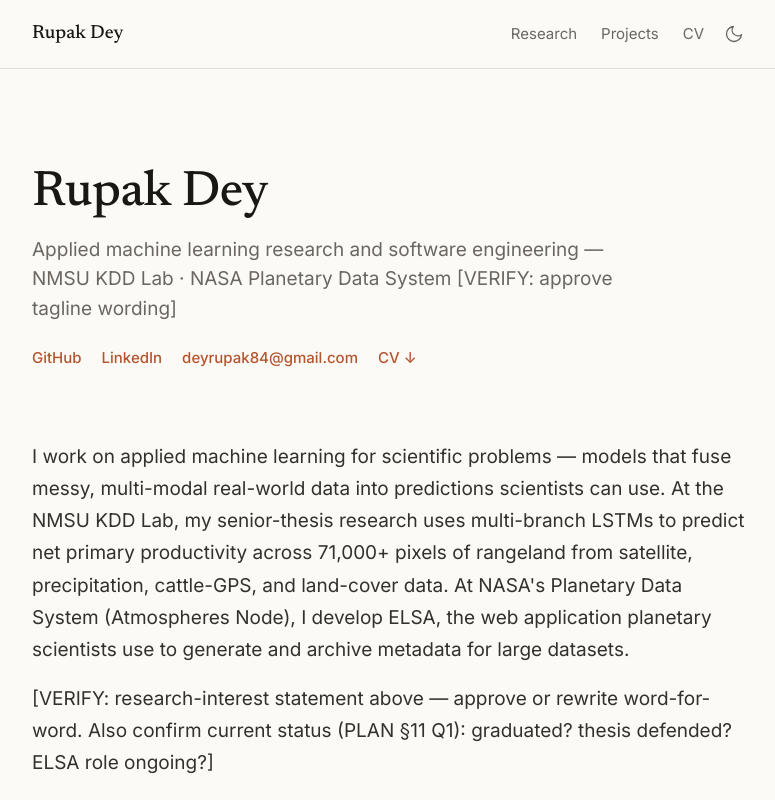
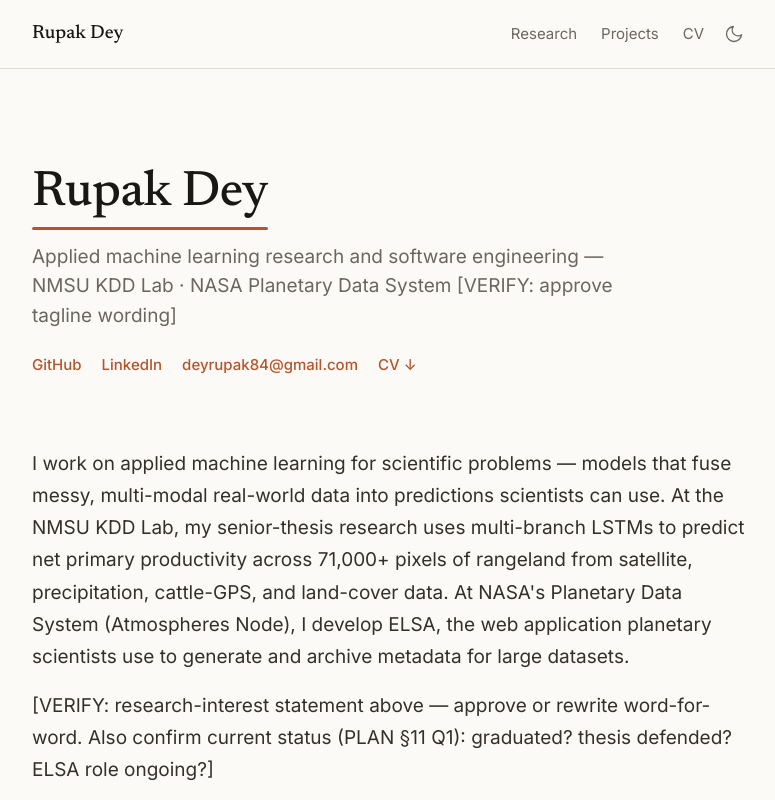
Before and after one commit to rdey08/personal-site, a Next.js app: page / in a window 1280 px wide. Shown: the top 800 px of the page, without its empty margins (248-1023 px from the left). Built offline with nearby package versions, Linux system fonts and the light colour scheme.

Commit message:
feat: animation system (hero stagger, signature underline, scroll reveals, view transitions, reduced-motion)

```diff
--- a/src/app/globals.css
+++ b/src/app/globals.css
@@ -138,6 +138,81 @@ h4 {
   letter-spacing: -0.01em;
 }
 
+/* Global focus-visible ring, consistent everywhere (PLAN §6.3). */
+:focus-visible {
+  outline: 2px solid var(--accent);
+  outline-offset: 2px;
+  border-radius: 2px;
+}
+
+/*
+ * Animation (PLAN §6). Fail-open: the resting state is the FINAL, visible
+ * state. Keyframes animate FROM a hidden state using fill-mode both, so if
+ * animations never run (no CSS animation support) or are reduced, elements
+ * simply sit at their visible resting state. Motion never hides content.
+ */
+
+@keyframes rise {
+  from {
+    opacity: 0;
+    transform: translateY(8px);
+  }
+}
+
+@keyframes draw-underline {
+  from {
+    transform: scaleX(0);
+  }
+  to {
+    transform: scaleX(1);
+  }
+}
+
+/* Entrance stagger for a small group (home hero). */
+.stagger > * {
+  animation: rise var(--duration-base) var(--ease-out-expo) both;
+}
+.stagger > *:nth-child(1) {
+  animation-delay: 0ms;
+}
+.stagger > *:nth-child(2) {
+  animation-delay: 60ms;
+}
+.stagger > *:nth-child(3) {
+  animation-delay: 120ms;
+}
+.stagger > *:nth-child(4) {
+  animation-delay: 180ms;
+}
+
+/* Signature accent underline that draws in after the hero settles. */
+.draw-underline {
+  transform-origin: left center;
+  animation: draw-underline var(--duration-slow) var(--ease-out-expo) both;
+  animation-delay: 260ms;
+}
+
+/* Scroll reveal (Reveal client component). Base state is visible; the
+ * component adds .reveal (hidden pre-enter) + .is-visible (animate in) only
+ * when JS runs, so no-JS visitors see everything statically. */
+.reveal.is-hidden {
+  opacity: 0;
+  transform: translateY(12px);
+}
+.reveal.is-visible {
+  opacity: 1;
+  transform: none;
+  transition:
+    opacity var(--duration-slow) var(--ease-out-expo),
+    transform var(--duration-slow) var(--ease-out-expo);
+}
+
+/* Cross-page fade via the View Transitions API — pure progressive
+ * enhancement; browsers/navigations without it just cut instantly. */
+@view-transition {
+  navigation: auto;
+}
+
 /* Respect reduced-motion globally: collapse all animation/transition. */
 @media (prefers-reduced-motion: reduce) {
   *,
@@ -148,4 +223,14 @@ h4 {
     transition-duration: 0.001ms !important;
     scroll-behavior: auto !important;
   }
+  /* Reveal must not stay hidden if its transition is collapsed. */
+  .reveal.is-hidden {
+    opacity: 1 !important;
+    transform: none !important;
+  }
+  ::view-transition-group(*),
+  ::view-transition-old(*),
+  ::view-transition-new(*) {
+    animation: none !important;
+  }
 }
--- a/src/app/page.tsx
+++ b/src/app/page.tsx
@@ -8,6 +8,7 @@ import {
 } from "@/lib/content";
 import { Mdx } from "@/lib/mdx";
 import { Section } from "@/components/Section";
+import { Reveal } from "@/components/Reveal";
 import { ResearchCard } from "@/components/ResearchCard";
 import { ProjectCard } from "@/components/ProjectCard";
 import { NewsList } from "@/components/NewsList";
@@ -24,10 +25,14 @@ export default function Home() {
 
   return (
     <>
-      {/* Hero */}
-      <Section className="pt-16 pb-4 sm:pt-24">
-        <h1 className="text-4xl font-medium text-ink-strong sm:text-5xl">
+      {/* Hero — entrance stagger + signature accent underline (CSS only) */}
+      <Section className="stagger pt-16 pb-4 sm:pt-24">
+        <h1 className="inline-block text-4xl font-medium text-ink-strong sm:text-5xl">
           {site.meta.name}
+          <span
+            aria-hidden="true"
+            className="draw-underline mt-1 block h-[3px] w-full rounded-full bg-accent"
+          />
         </h1>
         <p className="mt-3 max-w-[52ch] text-lg text-ink-muted">
           {site.meta.tagline}
@@ -59,13 +64,16 @@ export default function Home() {
       </Section>
 
       {/* Research interest — the 30-second scan target */}
+      <Reveal>
         <Section className="py-10">
           <div className="max-w-[var(--measure)] text-ink [&_p]:text-lg [&_p]:leading-[1.7]">
             <Mdx source={site.body} />
           </div>
         </Section>
+      </Reveal>
 
       {/* Two flagship threads */}
+      <Reveal>
         <Section className="py-10">
           <h2 className="mb-6 text-sm font-medium tracking-wide text-ink-muted uppercase">
             Selected work
@@ -77,9 +85,11 @@ export default function Home() {
             {elsa && <ProjectCard project={elsa.meta} eyebrow="Engineering" />}
           </div>
         </Section>
+      </Reveal>
 
       {/* Featured projects strip */}
       {featuredProjects.length > 0 && (
+        <Reveal>
           <Section className="py-10">
             <div className="mb-6 flex items-baseline justify-between">
               <h2 className="text-sm font-medium tracking-wide text-ink-muted uppercase">
@@ -98,16 +108,19 @@ export default function Home() {
               ))}
             </div>
           </Section>
+        </Reveal>
       )}
 
       {/* News */}
       {news.length > 0 && (
+        <Reveal>
           <Section className="py-10">
             <h2 className="mb-6 text-sm font-medium tracking-wide text-ink-muted uppercase">
               News
             </h2>
             <NewsList items={news} limit={5} />
           </Section>
+        </Reveal>
       )}
     </>
   );
--- /dev/null
+++ b/src/components/Reveal.tsx
@@ -0,0 +1,61 @@
+"use client";
+
+// Client component #3 (PLAN §2.3): an IntersectionObserver that reveals a
+// section as it scrolls into view. Fail-open by construction — the server
+// renders no reveal classes, so a visitor without JS sees everything in its
+// visible resting state. Only after mount (JS active) does the effect add
+// `is-hidden` (pre-enter) and later `is-visible` (animate in).
+//
+// State is applied imperatively via classList — this synchronizes the DOM
+// with an external system (the viewport), which is what effects are for, and
+// avoids setState-in-effect.
+
+import { useEffect, useRef, type ReactNode } from "react";
+
+export function Reveal({
+  children,
+  className = "",
+}: {
+  children: ReactNode;
+  className?: string;
+}) {
+  const ref = useRef<HTMLDivElement>(null);
+
+  useEffect(() => {
+    const el = ref.current;
+    if (!el) return;
+
+    // Arm: now that JS is running, hide the element pre-enter.
+    el.classList.add("reveal", "is-hidden");
+
+    const reveal = () => {
+      el.classList.remove("is-hidden");
+      el.classList.add("is-visible");
+    };
+
+    if (typeof IntersectionObserver === "undefined") {
+      reveal();
+      return;
+    }
+
+    const observer = new IntersectionObserver(
+      (entries) => {
+        for (const entry of entries) {
+          if (entry.isIntersecting) {
+            reveal();
+            observer.disconnect();
+          }
+        }
+      },
+      { rootMargin: "0px 0px -10% 0px", threshold: 0.1 },
+    );
+    observer.observe(el);
+    return () => observer.disconnect();
+  }, []);
+
+  return (
+    <div ref={ref} className={className}>
+      {children}
+    </div>
+  );
+}
```
Lines whose indentation alone changed are shown as unchanged.
